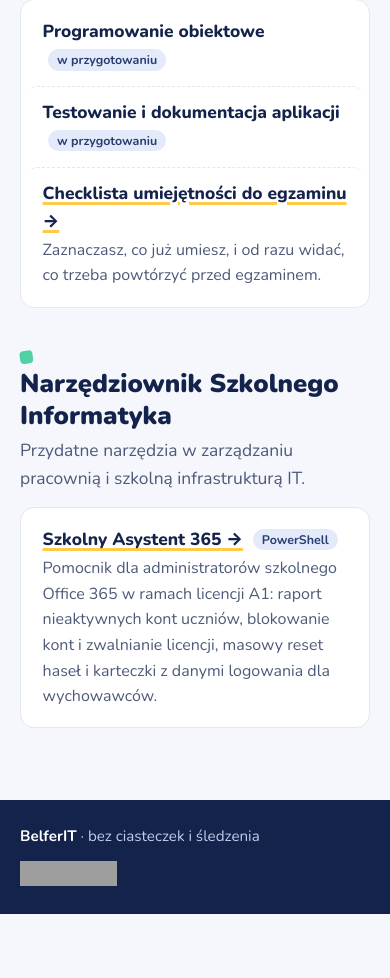
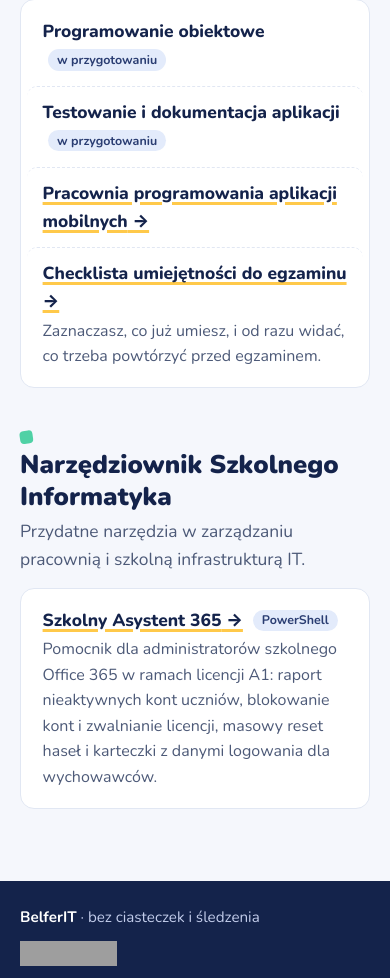
Before and after one commit to belferIT/belferit.github.io, a plain HTML site: page index.html in a window 390 px wide. Shown: the part 3054-4032 px from the top of the page. Before the commit the page ends 3968 px from the top, so only its background shows below. Drawn offline with Linux system fonts and the light colour scheme; grey boxes are pictures that could not be loaded.

Commit message:
INF.04: Pracownia programowania aplikacji mobilnych
Co-Authored-By: Claude Opus 5.5 <noreply@anthropic.com>
Claude-Session: https://claude.ai/code/session_012P4W6rqPv7Kko2tpPiywv7

```diff
--- a/index.html
+++ b/index.html
@@ -363,6 +363,9 @@
             <span class="title">Testowanie i dokumentacja aplikacji</span> <span class="tag">w przygotowaniu</span>
           </li>
           <li>
+            <a class="title" href="pracownia-programowania-aplikacji-mobilnych/">Pracownia programowania aplikacji mobilnych</a>
+          </li>
+          <li>
             <a class="title" href="INF.04%20%E2%80%93%20checklista%20umiej%C4%99tno%C5%9Bci.html">Checklista umiejętności do egzaminu</a>
             <p>Zaznaczasz, co już umiesz, i od razu widać, co trzeba powtórzyć przed egzaminem.</p>
           </li>
```
